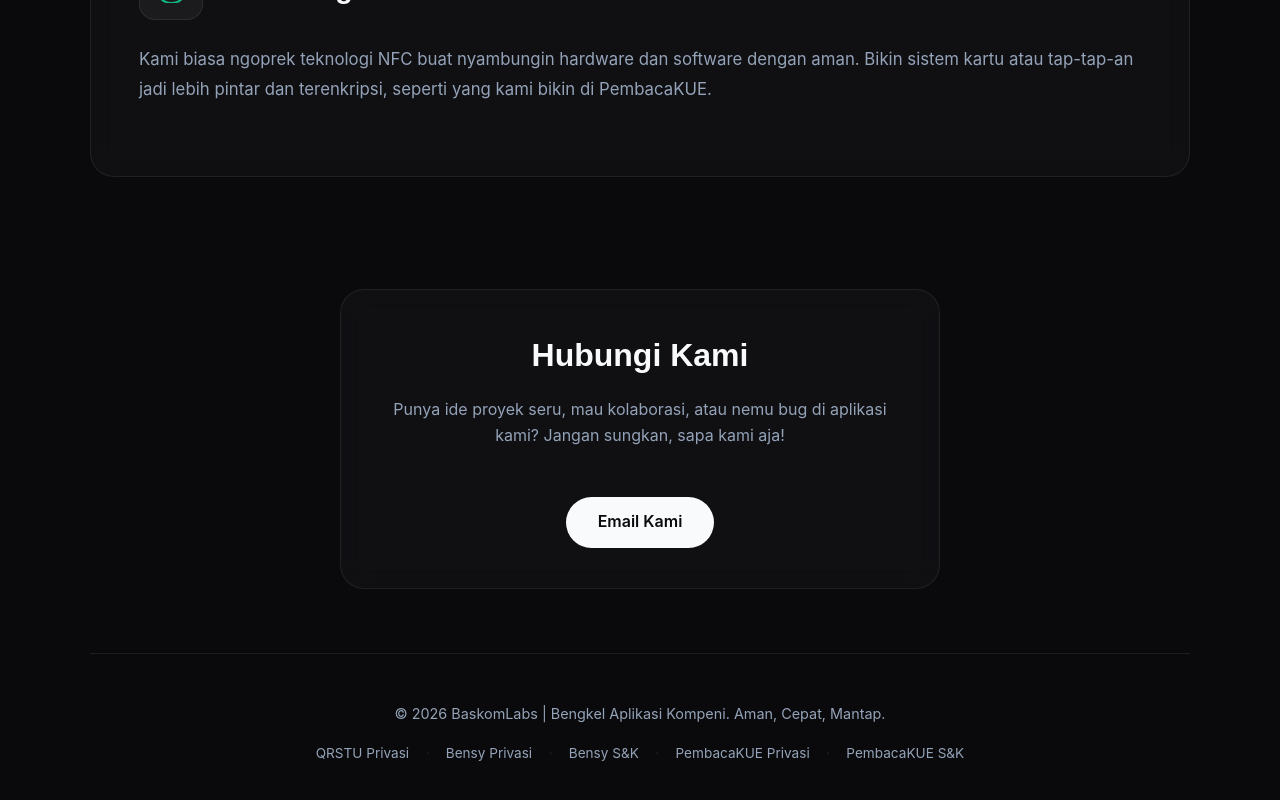
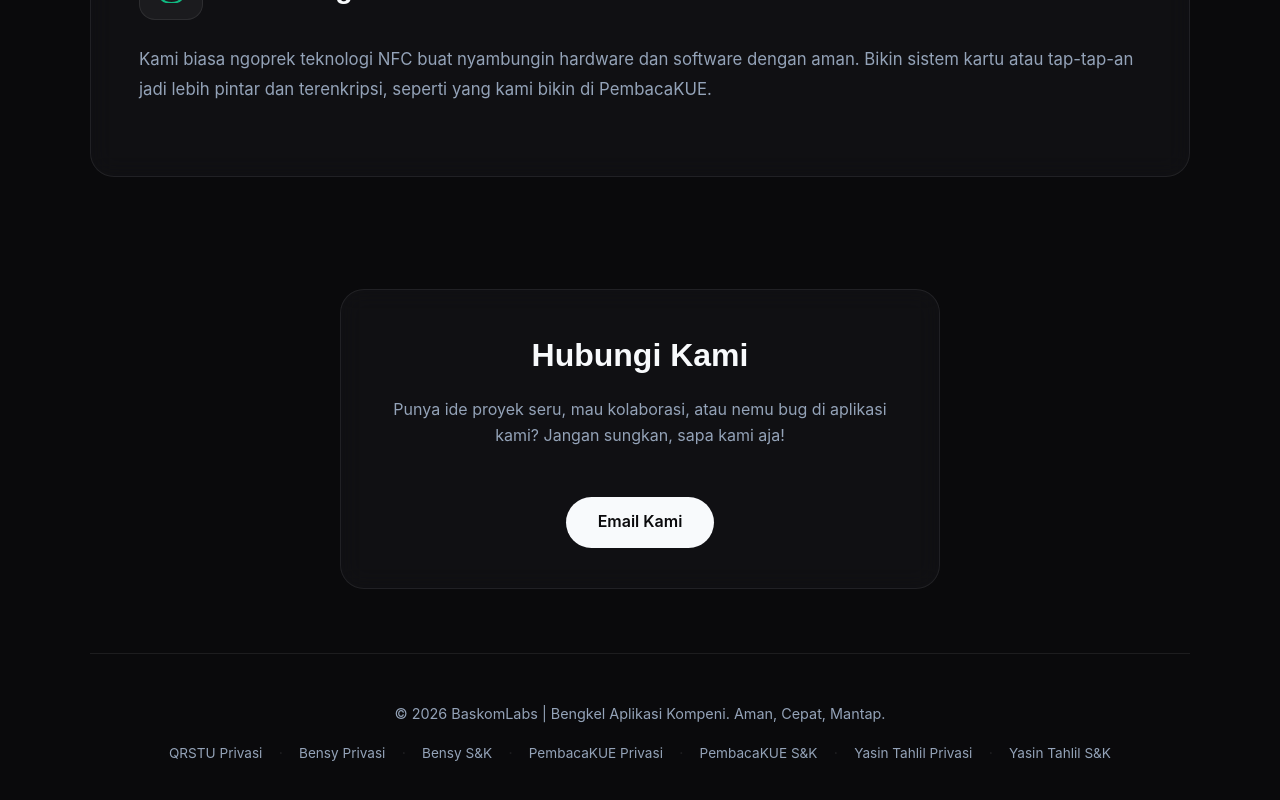
Before and after one commit to baskomlabs/baskomlabs.github.io, a React (Vite) app: page /#/home in a window 1280 px wide. Shown: the part 1272-2072 px from the top of the page. Built offline with nearby package versions, Linux system fonts and the light colour scheme.

Commit message:
fix: restore Yasin Tahlil legal links in footer

```diff
--- a/src/components/Footer.jsx
+++ b/src/components/Footer.jsx
@@ -19,6 +19,10 @@ function Footer() {
         <Link to="/privacy-policy-pembacakue" className="footer-link">PembacaKUE {t('footer.privacy')}</Link>
         <span className="footer-sep">·</span>
         <Link to="/tos-pembacakue" className="footer-link">PembacaKUE {t('footer.tos')}</Link>
+        <span className="footer-sep">·</span>
+        <Link to="/privacy-policy-yasintahlil" className="footer-link">Yasin Tahlil {t('footer.privacy')}</Link>
+        <span className="footer-sep">·</span>
+        <Link to="/tos-yasintahlil" className="footer-link">Yasin Tahlil {t('footer.tos')}</Link>
       </div>
     </footer>
   );
```
